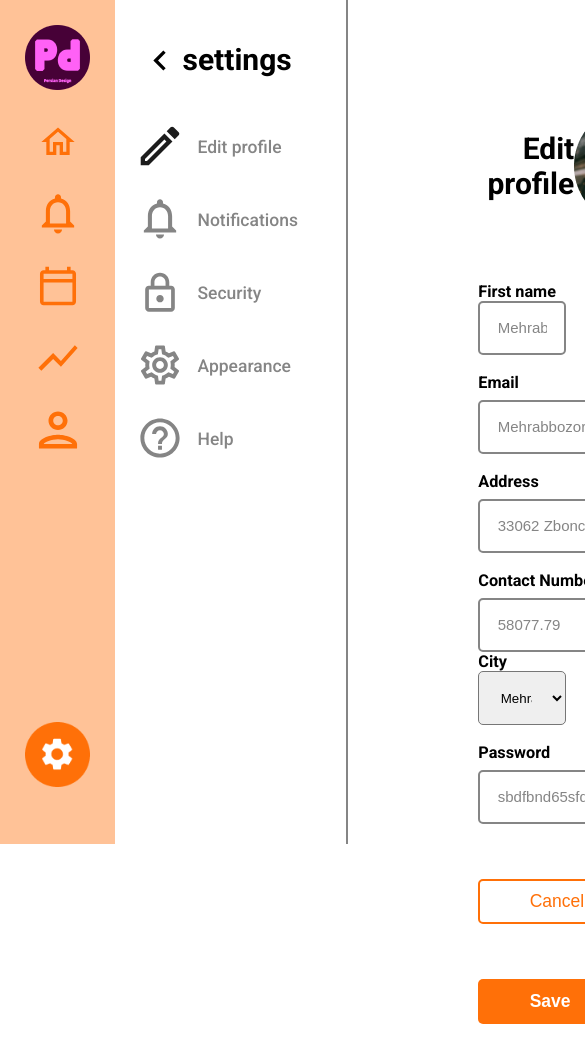
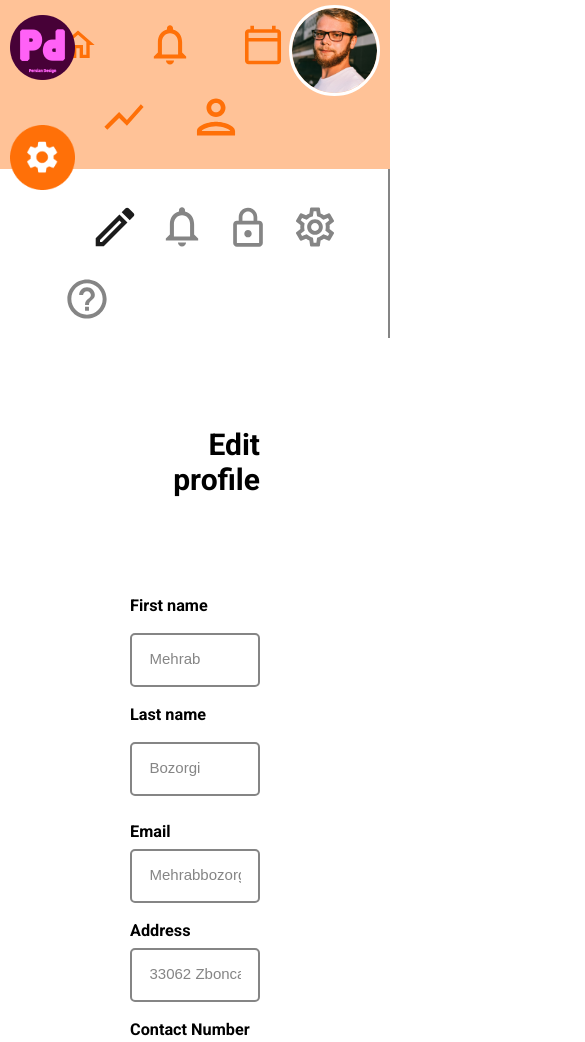
Before and after one commit to Wiktor124/laboratorio1-web-design, a plain HTML site: page index.html in a window 390 px wide. Shown: the top 1042 px of the page, 585 px wide, since content can reach past the window. Drawn offline with Linux system fonts and the light colour scheme.

Commit message:
css tablet
ed

```diff
--- a/css/style.css
+++ b/css/style.css
@@ -81,7 +81,7 @@ a {
   top: 13px;
 }
 
-.options-nav_ul li > a {
+.options-nav_ul li>a {
   margin-left: 1em;
 }
 
@@ -145,12 +145,14 @@ a {
   border: 2px solid #858585;
 }
 
-.form-section input, .select-option_form {
+.form-section input,
+.select-option_form {
   padding: 1.3125em;
   border-radius: 5px;
 }
 
-.form-section label, .label-select{
+.form-section label,
+.label-select {
   margin: 18px 0 8px 0;
   font-weight: 600;
   font-size: 1.625rem;
@@ -164,12 +166,12 @@ a {
 
 .buttons {
   font-size: 1.75rem;
-  font-weight:400;
+  font-weight: 400;
   border-radius: 5px;
   margin-top: 55px;
 }
 
-.cancel{
+.cancel {
   margin-right: 40px;
   color: #FF7008 !important;
   background-color: unset !important;
@@ -177,10 +179,86 @@ a {
   padding: calc(0.6875em - 2px) calc(2.9375em - 2px) !important;
 }
 
-.save{
+.save {
   color: #fff !important;
   background-color: #FF7008 !important;
   border: none !important;
   font-weight: 600;
   padding: 0.6875em 2.9375em !important;
 }
+
+/*Media de tablet*/
+@media (max-width: 1024px) {
+
+  .sr-only {
+    clip: rect(0 0 0 0);
+    clip-path: inset(50%);
+    height: 1px;
+    overflow: hidden;
+    position: absolute;
+    white-space: nowrap;
+    width: 1px;
+  }
+
+  /* Navigation bar */
+  .body-container {
+    display: block;
+  }
+
+  .nav-menu_ol li {
+    display: inline;
+  }
+
+  .nav-menu_ol li:first-child {
+    position: absolute;
+    top: 1.5em;
+    left: 1em;
+  }
+
+  .nav-menu_ol li:last-child {
+    left: 1em;
+    top: 12.5em;
+  }
+
+  .nav-menu_ol li {
+    margin-right: 5em;
+  }
+
+  /* Options bar */
+  .options-nav li {
+    display: inline;
+    margin-left: 7%;
+  }
+
+  .options-nav_ul{
+    margin-left: 5%;
+  }
+
+  /* form */
+  .foto {
+    position: absolute;
+    right: 1em;
+    top: 0.5em;
+    width: 85px;
+    border:white 3px;
+    border-style: solid;
+    border-radius: 50px;
+  }
+
+  .form-block_flex {
+    display: block;
+  }
+
+  .profile-tittle {
+    justify-content: center;
+  }
+
+  .form-block{
+    margin: 18px 0 8px 0;
+  }
+
+  .buttons-form{
+    padding-bottom: 5em ;
+  }
+
+}
--- a/index.html
+++ b/index.html
@@ -26,18 +26,19 @@
     </ol>
 
   </nav>
+
   <section class="options-nav">
 
     <ul class="options-nav_ul">
       <li>
-        <img src="icon/left-arrow.svg" alt="" class="icon">
-        <h2 class="settings-tittle_options">settings</h2>
+        <img src="icon/left-arrow.svg" alt="" class="icon sr-only">
+        <h2 class="settings-tittle_options sr-only">settings</h2>
       </li>
-      <li><img src="icon/pen.svg" alt="" class="icon"><a href="#">Edit profile</a></li>
-      <li><img src="icon/bell-option.svg" alt="" class="icon"><a href="#">Notifications</a></li>
-      <li><img src="icon/lock.svg" alt="" class="icon"><a href="#">Security</a></li>
-      <li><img src="icon/settings.svg" alt="" class="icon"><a href="#">Appearance</a></li>
-      <li><img src="icon/help.svg" alt="" class="icon"><a href="#">Help</a></li>
+      <li><img src="icon/pen.svg" alt="" class="icon"><a class="sr-only" href="#">Edit profile</a></li>
+      <li><img src="icon/bell-option.svg" alt="" class="icon"><a class="sr-only" href="#">Notifications</a></li>
+      <li><img src="icon/lock.svg" alt="" class="icon"><a class="sr-only" href="#">Security</a></li>
+      <li><img src="icon/settings.svg" alt="" class="icon"><a class="sr-only" href="#">Appearance</a></li>
+      <li><img src="icon/help.svg" alt="" class="icon"><a class="sr-only" href="#">Help</a></li>
     </ul>
 
   </section>
@@ -45,10 +46,10 @@
   <section class="form-section">
 
     <div class="profile">
-      <img src="img/two.png" alt="" class="profile-bell">
+      <img src="img/two.png" alt="" class="profile-bell sr-only">
       <div class="profile-tittle">
         <h2>Edit profile</h2>
-      <img src="img/men.png" alt="Foto de perfil">
+      <img class="foto" src="img/men.png" alt="Foto de perfil">
       </div>
     </div>
 
```
